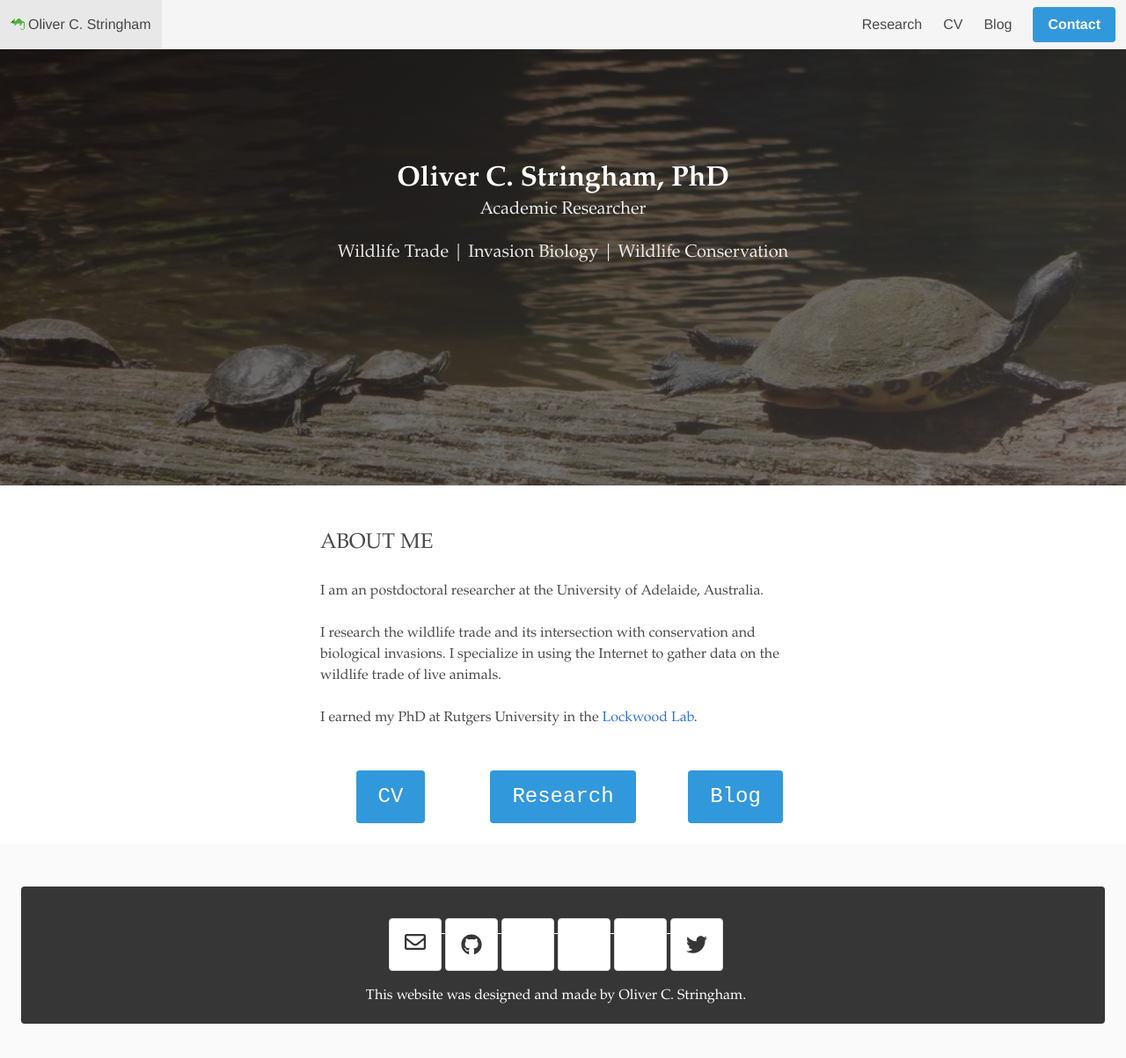
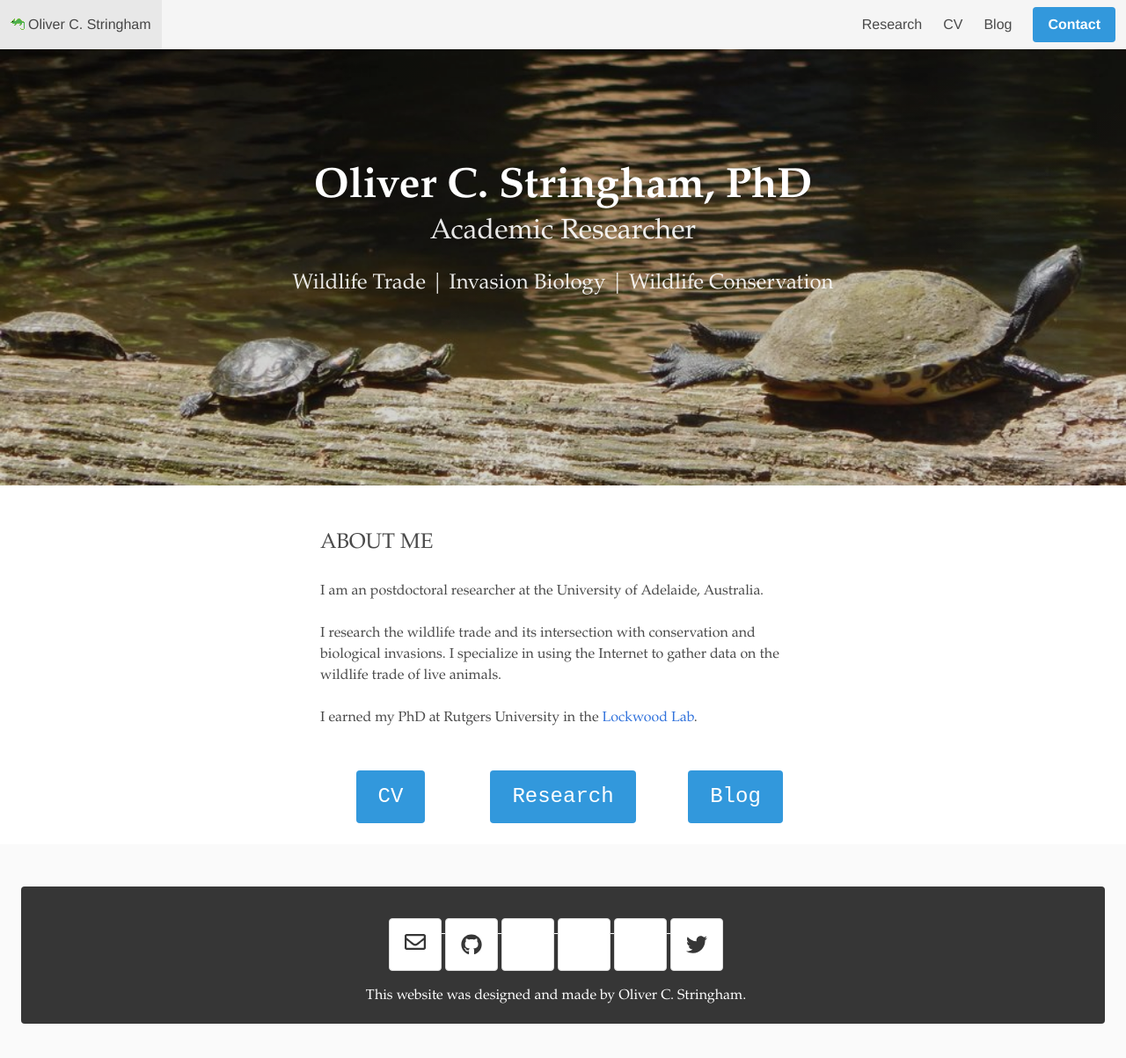
Before and after one commit to ocstringham/ocstringham.github.io, a Jekyll site: the page built from pages/home.html, in a window 1280 px wide and 1260 px high. Shown: the top 1203 px of the window at 88% size. Built offline with Jekyll 4.4.1, drawn with Linux system fonts in a browser that asks for light colours; nearby versions of some CDN libraries; a style sheet for code colours, icons or effects is not loaded.

Commit message:
updated hero

```diff
--- a/css/custom-hero.css
+++ b/css/custom-hero.css
@@ -11,7 +11,7 @@
     height: 100%;
   }
   .hero-background.is-transparent {
-    opacity: 0.3;
+    opacity: 0.8;
   }
 
 /* make hero longer on bigger screens */
--- a/pages/home.html
+++ b/pages/home.html
@@ -7,7 +7,7 @@ title: Oliver C. Stringham
 	<!-- top hero banner -->
 	<section class="hero has-background is-dark is-bold">
 
-		<img alt="Turtles" class="hero-background is-transparent" src="assets/images/turtles_crop2.jpg"/>
+		<img alt="Turtles" class="hero-background is-transparent" src="assets/images/turtles_full.jpg"/>
 
 		<!-- container with info -->
 		<div class="hero-body">
@@ -20,22 +20,25 @@ title: Oliver C. Stringham
 						<img class="is-rounded" src="assets/images/oli_screenshot.jpg">
 					</figure>
 				</div> -->
-
+				<div class="">
 					<!-- Title of page -->
-				<div class="title has-text-centered has-text-weight-semibold mt-1">
+					<div class="title is-size-1-desktop has-text-centered has-text-weight-semibold mt-1">
 						Oliver C. Stringham, PhD
 					</div>
 
 					<!-- subtitle -->
-				<div class="subtitle has-text-centered">
+					<div class="subtitle is-size-3-desktop has-text-centered">
 						Academic Researcher
 					</div>
 
 					<!-- subtitle -->
-				<div class="subtitle has-text-centered">
+					<div class="subtitle is-size-4-desktop has-text-centered">
 						Wildlife Trade | Invasion Biology | Wildlife Conservation
 					</div>
 				</div>
+
+			</div>
+
 		</div>
 	</section>
 
```
Also changed, not shown: assets/images/turtles_full.jpg (added). Lines whose indentation alone changed are shown as unchanged.
